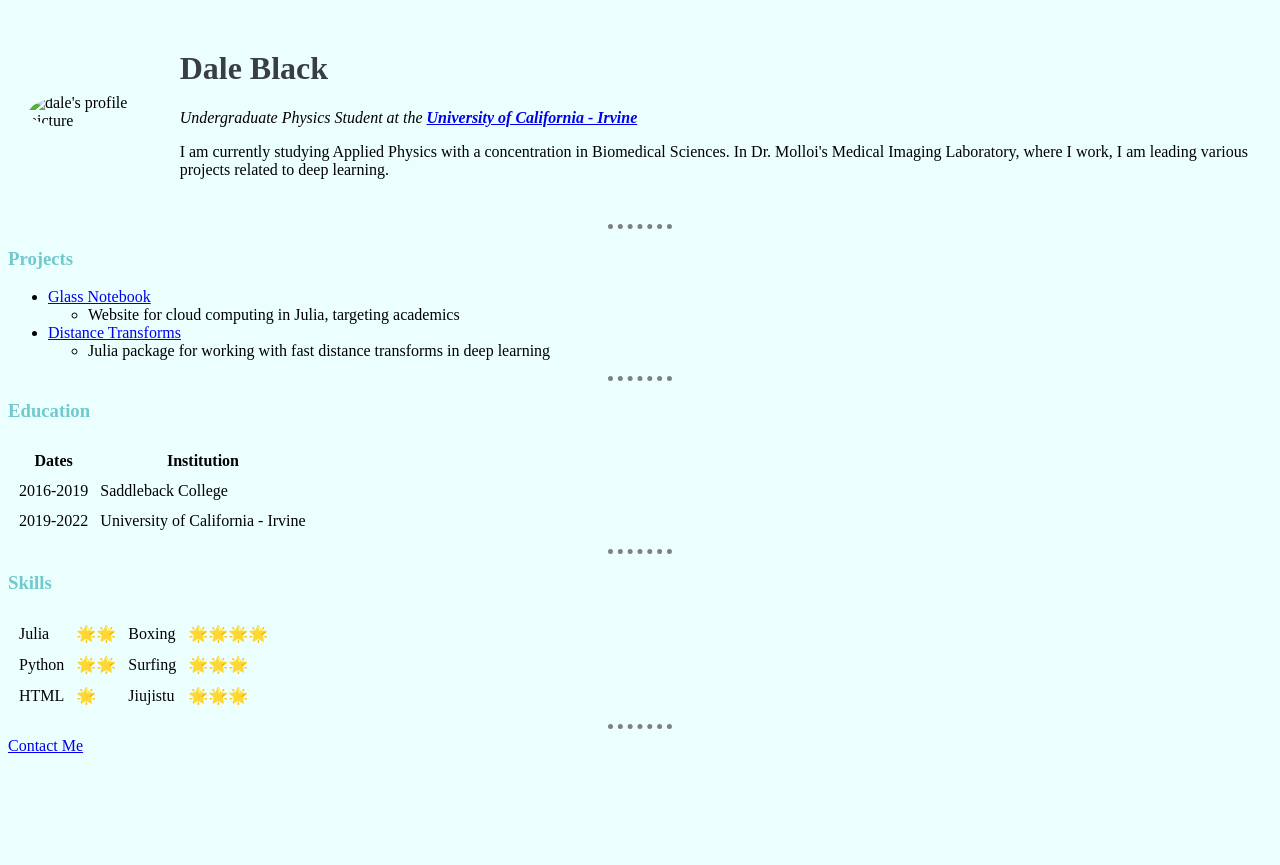
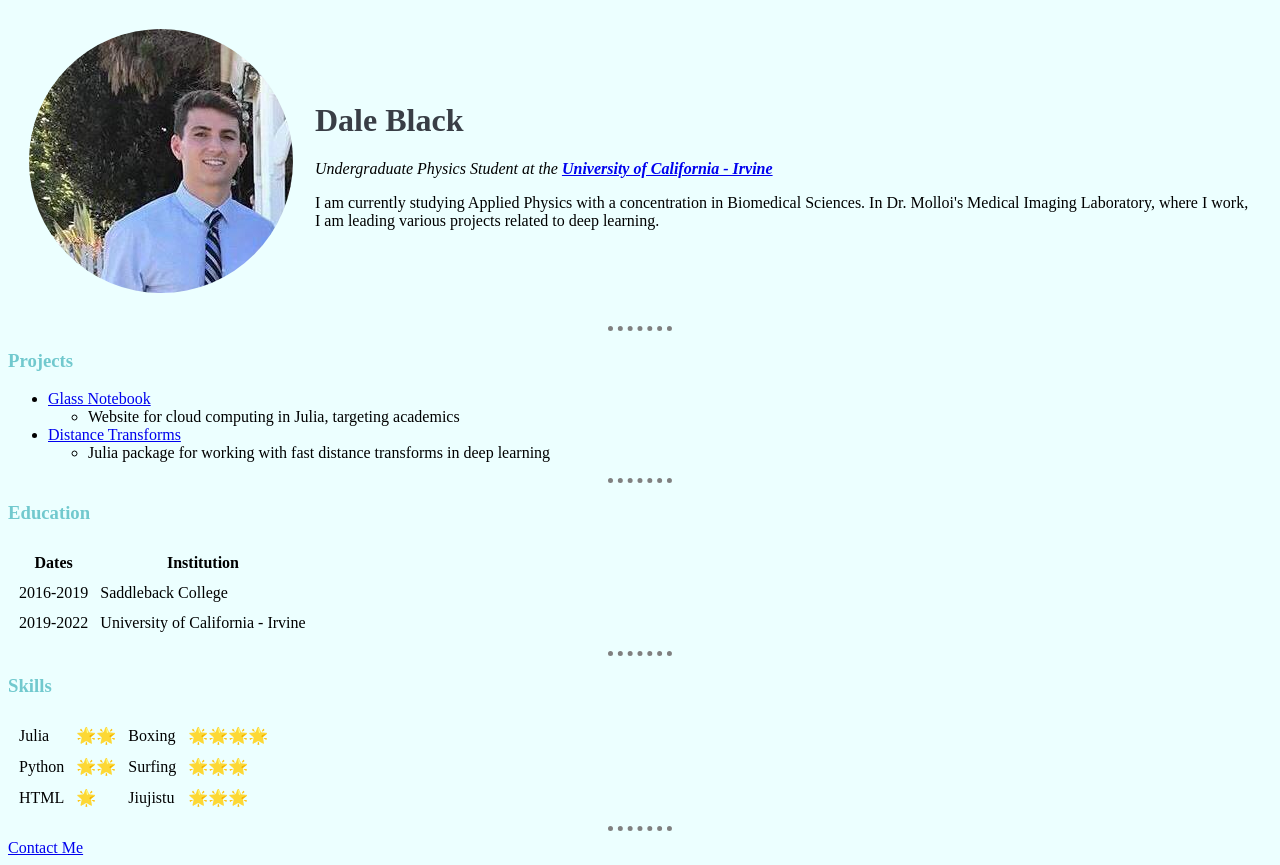
Before and after one commit to Dale-Black/cv, a plain HTML site: page index.html in a window 1280 px wide. Before the commit the page ends 800 px from the top, so only its background shows below. Drawn offline with Linux system fonts and the light colour scheme.

Commit message:
fix image relative path

```diff
--- a/index.html
+++ b/index.html
@@ -14,7 +14,7 @@
         <td>
           <img
           class="circular"
-          src="HTML - Personal Site/images/profilepic.jpeg"
+          src="images/profilepic.jpeg"
           alt="dale's profile picture"
           />
         </td>
```
